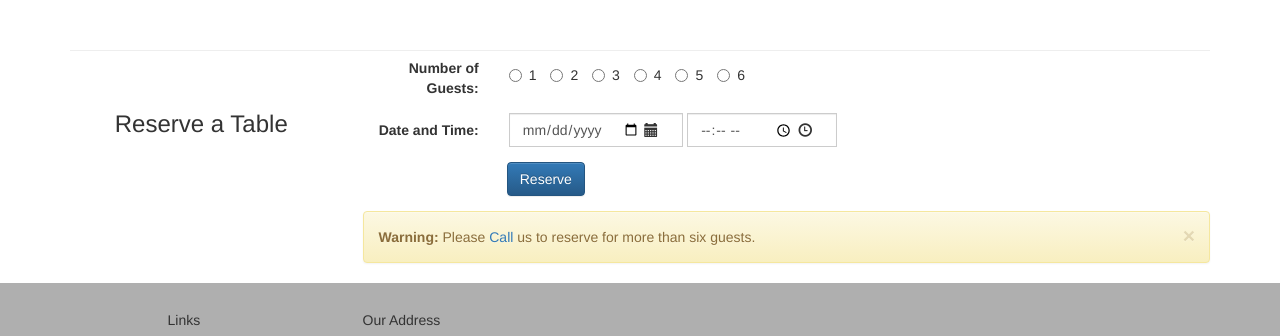
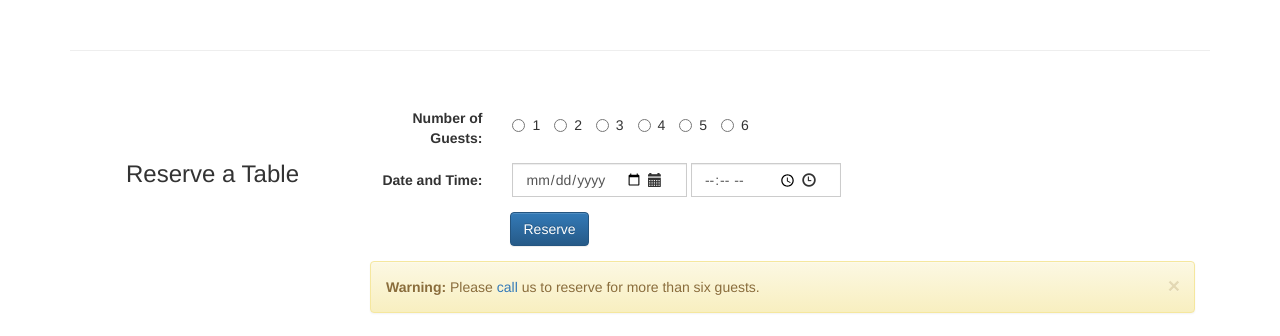
Before and after one commit to yaroslav-rybiak/fullstackcoursera, a plain HTML site: page 02frameworks/conFusion/index.html in a window 1280 px wide. Shown: the part 1614-1950 px from the top of the page. Drawn offline with nearby package versions, Linux system fonts and the light colour scheme.

Commit message:
week 02 assignment fix

```diff
--- a/02frameworks/conFusion/index.html
+++ b/02frameworks/conFusion/index.html
@@ -184,7 +184,7 @@
         </div>
     </div>
 
-    <div class="row" id="reserveform">
+    <div class="row row-content" id="reserveform">
         <div class="col-xs-12 col-sm-3">
             <p style="padding:20px;"></p>
             <h3 align="center">Reserve a Table</h3>
@@ -241,7 +241,7 @@
 
             <div class="alert alert-warning alert-dismissible" role="alert">
                 <button type="button" class="close" data-dismiss="alert" aria-label="Close"><span aria-hidden="true">&times;</span></button>
-                <strong>Warning:</strong> Please <a href="tel:+852 1234 5678">Call</a> us to reserve for more than six guests.
+                <strong>Warning:</strong> Please <a href="tel:+852 1234 5678">call</a> us to reserve for more than six guests.
             </div>
 
         </div>
```
